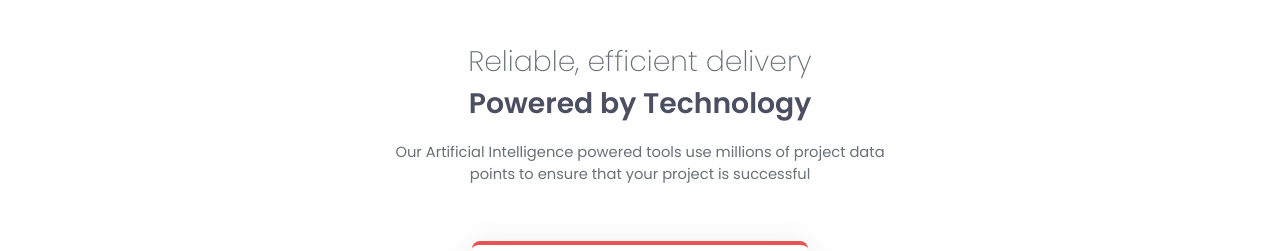
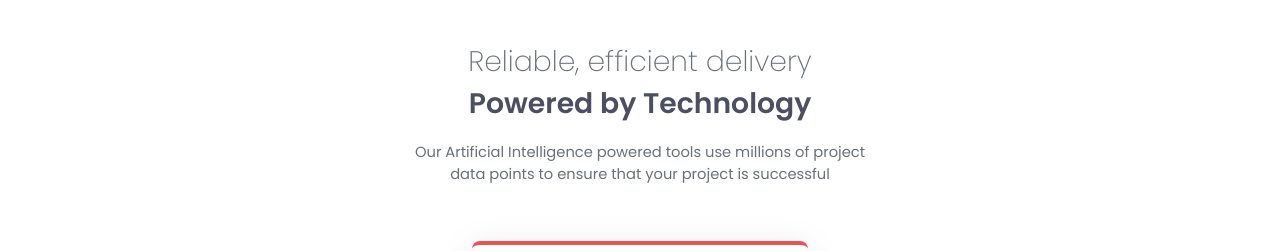
Before and after one commit to jenn-lawlor/four-card-feature-section, a plain HTML site: page index.html in a window 1280 px wide. Shown: the top 251 px of the page. Drawn offline with Linux system fonts and the light colour scheme.

Commit message:
Update style.css

```diff
--- a/style.css
+++ b/style.css
@@ -96,7 +96,7 @@ h1 {
     }
 @media (min-width: 900px) {
     .lede {
-        max-width: 45vw;
+        max-width: 40vw;
         margin: 0 auto;
     }
     .cards {
```
